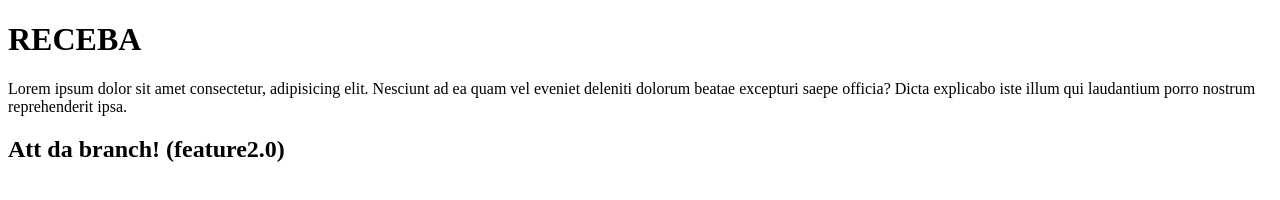
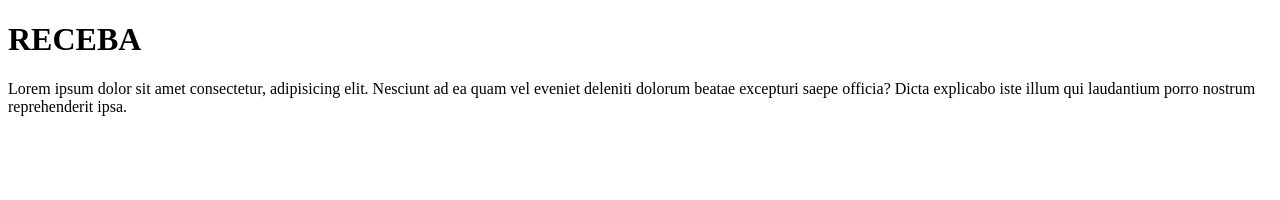
Before and after one commit to leonardodantas4/testevscode, a plain HTML site: page index.html in a window 1280 px wide. Drawn offline with Linux system fonts and the light colour scheme.

Commit message:
lorem main

```diff
--- a/index.html
+++ b/index.html
@@ -10,6 +10,5 @@
     <h1>RECEBA</h1>
     <p>Lorem ipsum dolor sit amet consectetur, adipisicing elit. Nesciunt ad ea quam vel eveniet deleniti dolorum beatae excepturi saepe officia? Dicta explicabo iste illum qui laudantium porro nostrum reprehenderit ipsa.
     </p>
-    <h2>Att da branch! (feature2.0)</h2>
 </body>
 </html>
```
